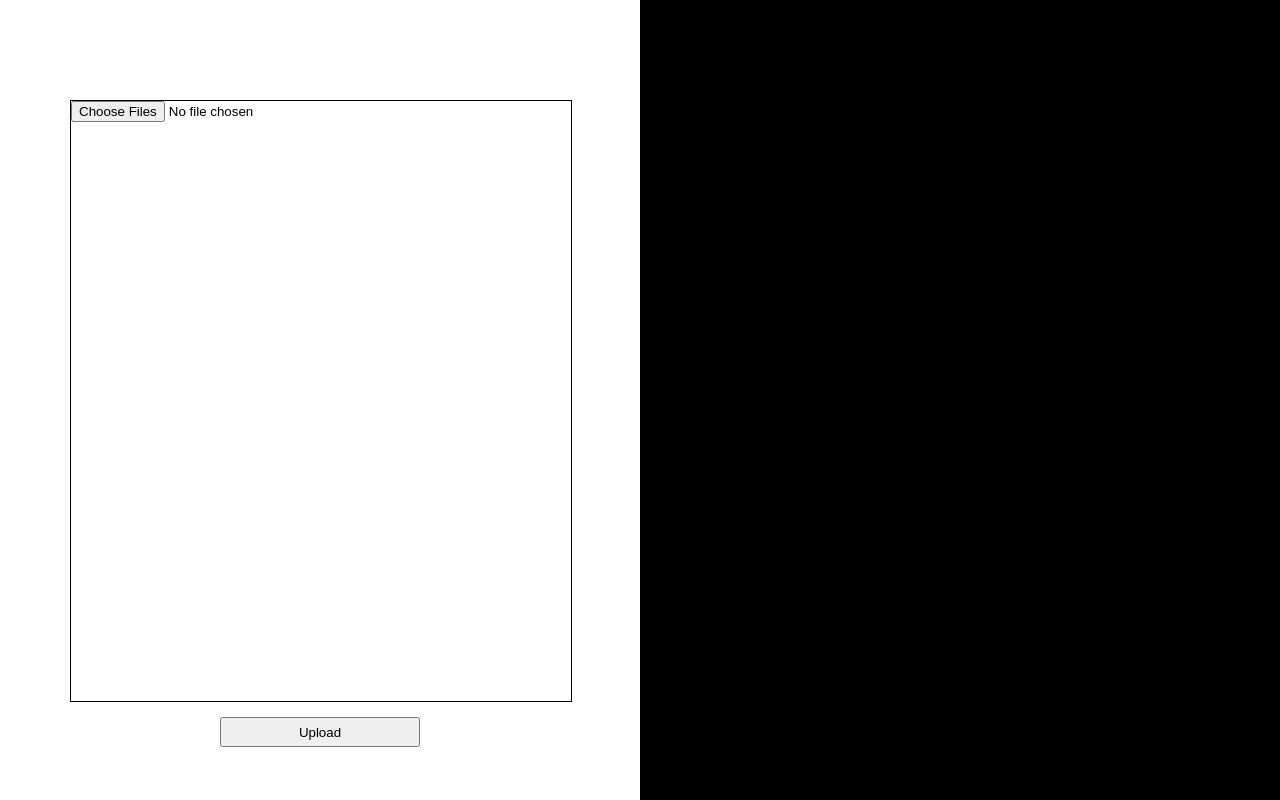
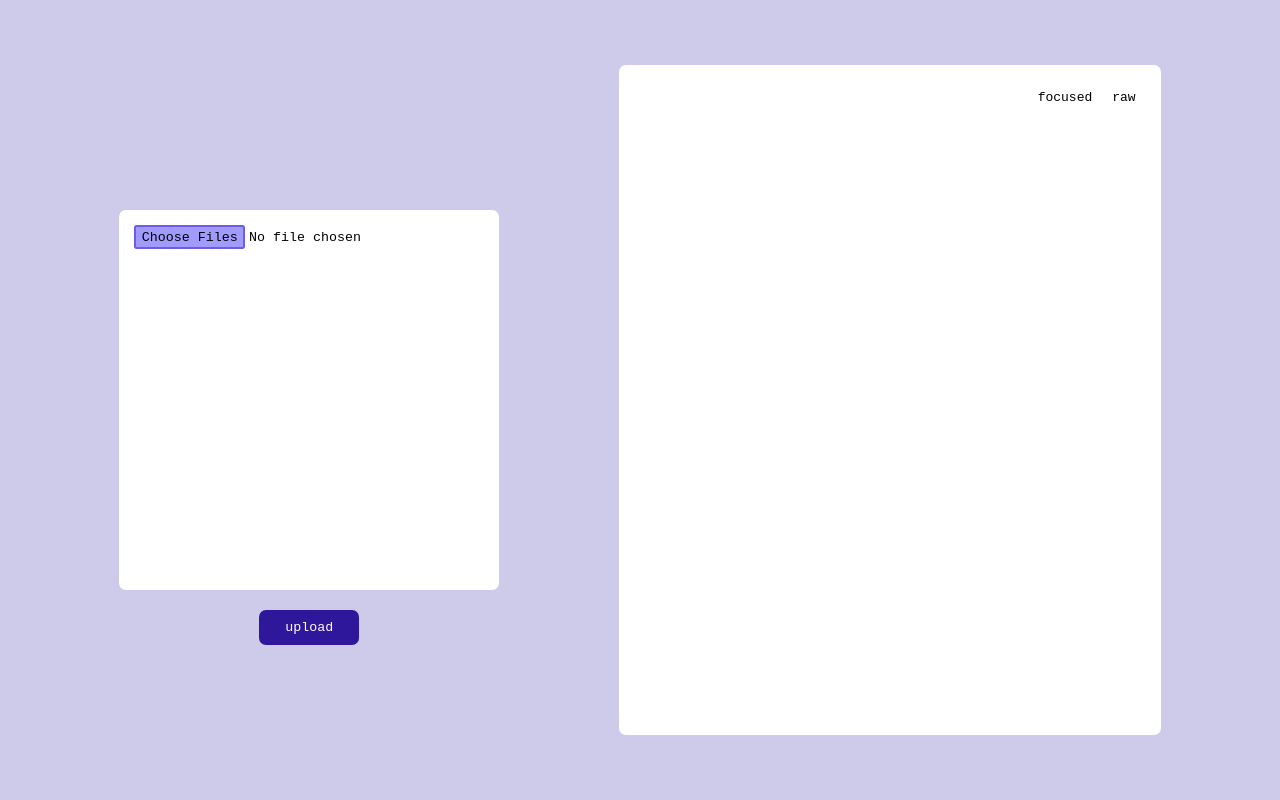
Before and after one commit to minori-fh/altgen, a React (Create React App) app in the folder client/: page / in a window 1280 px wide. Built offline with nearby package versions, Linux system fonts and the light colour scheme.

Commit message:
add functionality to display raw results on dom

```diff
--- a/client/src/App.css
+++ b/client/src/App.css
@@ -38,9 +38,26 @@
 }
 
 /* specific css */
+@import url('https://fonts.googleapis.com/css2?family=Roboto+Mono:wght@300;400;500&display=swap');
+
 #main-container {
   width: 100%;
   max-width: 100%;
   height: 100vh;
-  background-color: black;
+  background-color: rgb(205, 203, 233);
+  display: flex;
+  flex-direction: row;
+  align-items: center;
+  justify-content: space-evenly;
+  font-family: 'Roboto Mono', monospace !important;
+  font-size: 13px;
 }
+
+.btn {
+  width: 100px;
+  height: 35px;
+  border-radius: 7px;
+  border: none;
+  color: white;
+  background-color: rgb(47, 23, 156);
+}
--- a/client/src/App.js
+++ b/client/src/App.js
@@ -1,8 +1,7 @@
 import React, { Component } from 'react';
 import './App.css';
-import axios from 'axios';
 import InputPanel from './components/InputPanel'
-const FormData = require('form-data');
+import OutputPanel from './components/OutputPanel';
 
 
 class App extends Component {
@@ -10,51 +9,20 @@ class App extends Component {
   constructor(props){
     super()
     this.state = {
-      dragging: false,
-      fies: [],
+      detects: null,
     }
   }
 
-  // uploadFile = (file) => {
-
-  //   let formdata = new FormData()
-  //   formdata.append("file", file)
-  //   console.log("this is file: ", file)
-  //   console.log("this is formdata: ", formdata)
-
-  //   axios.post("/api/upload", formdata)
-  //     .then((response) => {
-  //       console.log(response);
-  //     })
-  //     .catch((error) => {
-  //       console.log(error);
-  //     });
-
-  // }
-
-  // altgen = (files) => {
-  //   console.log("//RECEIVED input.js --> app.js: ", files)
-
-  //   let formdata = new FormData()
-  //   formdata.append("file", files)
-  //   console.log("this is file: ", files)
-  //   console.log("this is formdata: ", formdata)
-
-  //   axios.post("/api/upload", formdata)
-  //     .then((response) => {
-  //       console.log(response);
-  //     })
-  //     .catch((error) => {
-  //       console.log(error);
-  //     });
-
-  //   // files.forEach(this.uploadFile)
-  // }
+  handleDetect = (detections) => {
+    console.log("DETECTIONS AT APP.JS LEVEL " + detections)
+    this.setState({detects: JSON.stringify(detections)})
+  }
 
   render(){
     return(
       <div id="main-container">
-        <InputPanel altgen={this.altgen}/>
+        <InputPanel sendDetect={this.handleDetect}/>
+        <OutputPanel visiondetects={this.state.detects}/>
       </div>
     )
   }
--- a/client/src/components/InputPanel/index.js
+++ b/client/src/components/InputPanel/index.js
@@ -1,5 +1,9 @@
 import React, { Component } from 'react';
 import './style.css';
+
+const FormData = require('form-data');
+const axios = require('axios');
+const fs = require('fs');
 
 class InputPanel extends Component {
 
@@ -8,66 +12,121 @@ class InputPanel extends Component {
         this.files = []
         this.dragCounter = 0
         this.state = {
-            dragging: false,
+            files: null,
         }
     }
 
-    onDragEnter = (e) => {
-        console.log("onDragEnter hit")
-        e.preventDefault() // prevent default action: opening dragged files
-        e.stopPropagation() // prevent progating to other components
-        // this.dragCounter++; console.log(this.dragCounter)
-        // if (e.dataTransfer.items && e.dataTransfer.items.length > 0){ this.setState({dragging: true}) }
+    // onDragEnter = (e) => {
+    //     console.log("onDragEnter hit")
+    //     e.preventDefault() // prevent default action: opening dragged files
+    //     e.stopPropagation() // prevent progating to other components
+    //     // this.dragCounter++; console.log(this.dragCounter)
+    //     // if (e.dataTransfer.items && e.dataTransfer.items.length > 0){ this.setState({dragging: true}) }
 
-        // setTimeout(console.log(this.state.dragging), 2000)
-    }
+    //     // setTimeout(console.log(this.state.dragging), 2000)
+    // }
 
-    onDragLeave = (e) => {
-        console.log("onDragLeave hit")
-        e.preventDefault()
-        e.stopPropagation()
-        // this.dragCounter--; console.log(this.dragCounter)
-        // if (this.dragCounter == 0){ this.setState({dragging: false}) }
-        // setTimeout(console.log(this.state.dragging), 2000)
-    }
+    // onDragLeave = (e) => {
+    //     console.log("onDragLeave hit")
+    //     e.preventDefault()
+    //     e.stopPropagation()
+    //     // this.dragCounter--; console.log(this.dragCounter)
+    //     // if (this.dragCounter == 0){ this.setState({dragging: false}) }
+    //     // setTimeout(console.log(this.state.dragging), 2000)
+    // }
 
-    onDrop = (e) => {
-        console.log("onDrop hit")
-        e.preventDefault()
-        e.stopPropagation()
+    // onDrop = (e) => {
+    //     console.log("onDrop hit")
+    //     e.preventDefault()
+    //     e.stopPropagation()
 
-        // check to see if dragged item is a file
-        if (e.dataTransfer.files && e.dataTransfer.files.length > 0){
+    //     console.log("before conditional; " + e.dataTransfer.files)
 
-            let currentFiles = this.files
-            let newFiles = e.dataTransfer.files
+    //     // check to see if dragged item is a file
+    //     if (e.dataTransfer.files.length > 0){
 
-            this.files = newFiles;
-            console.log("new file arr: ", this.files)
-        }
-    }
+    //         let currentFiles = this.draggedfiles
+    //         let newFiles = e.dataTransfer.files
+    //         this.draggedfiles = Object.values(newFiles) // array of files
 
-    onDragOver = (e) => {
-        e.preventDefault() // need to prevent default for this event but this event listener is not necessary for functionality
-        e.stopPropagation()
-    }
-
-    // handleUpload = () => {
-    //     console.log("SENDING// input.js --> app.js: ", this.files)
-    //     if (this.state.dragging == false && this.files.length > 0){
-    //         this.props.altgen(this.files)
+    //         console.log("length of filelist: ", e.dataTransfer.files.length)
+    //         console.log("currentFiles: ", currentFiles)
+    //         console.log("newFiles: ", newFiles)
     //     }
     // }
 
+    // onDragOver = (e) => {
+    //     e.preventDefault() // need to prevent default for this event but this event listener is not necessary for functionality
+    //     e.stopPropagation()
+    // }
+
+    // handleUpload = () => {
+    //     console.log("handleupload reached: " + this.draggedfiles)
+
+    //     const formData = new FormData();
+
+    //     this.draggedfiles.forEach((file) => {formData.append('file', file); console.log("handling upload of dragged file: " + file.name)})
+
+    //     console.log(formData)
+
+    //     axios({
+    //         method: 'post',
+    //         url: '/api/upload-dragged-image',
+    //         data: {hello: "thisfinallyworked"},
+    //         headers: {'Content-Type': 'multipart/form-data' }
+    //     })
+    //     .then(function (response) {
+    //         //handle success
+    //         console.log(response);
+    //     })
+    //     .catch(function (response) {
+    //         //handle error
+    //         console.log(response);
+    //     });
+    // }
+
+    handleSubmit = (event) => {
+        event.preventDefault();
+        console.log("HANDLESUBMIT")
+
+        let files = this.state.files
+        let formdata = new FormData()
+
+        Array.from(files).forEach((file) => {formdata.append("file", file)})
+
+        axios({
+            url: '/api/upload-image',
+            method: 'POST',
+            headers: {
+                'Content-Type': 'multipart/form-data'
+            },
+            data: formdata
+        }).then((res) => {
+            console.log(res.data.detections)
+            this.props.sendDetect(res.data.detections)
+        })
+
+    }
+
+    onChange = (event) => {
+        console.log("number of files: " + event.target.files.length)
+        this.setState({files: event.target.files})
+    }
+
     render(){
         return(
-        <div className="input-panel-container">
-            {/* <form id="form" enctype="multipart/form-data" method="POST"> */}
-            <form id="form" action="/api/upload-image" enctype="multipart/form-data" method="post">
-                <input id="input" type="file" accept="image/*" name="photo" multiple="multiple"/>
-                <input id="upload-btn" type="submit" value="Upload" />
-                {/* <input id="upload-btn" type="submit" value="upload" onClick={this.handleUpload} /> */}
+        <div id="input-panel-container">
+            {/* <form id="form" action="/api/upload-image" enctype="multipart/form-data" method="post"
+                                            onDrop={this.onDrop}
+                                            onDragOver={this.onDragOver}
+                                            onDragEnter={this.onDragEnter}
+                                            onDragLeave={this.onDragLeave}
+            > */}
+            <form onSubmit={this.handleSubmit} id="form" action="/api/upload-image" enctype="multipart/form-data" method="post">
+                <input id="input" type="file" accept="image/*" name="photo" multiple="multiple" onChange={this.onChange}/>
+                <input id="upload-btn" class="btn" type="submit" value="upload" />
             </form>
+            {/* <input id="upload-btn" type="submit" value="DRAG UPLOAD" onClick={this.handleUpload} /> */}
         </div>
         )
     }
--- a/client/src/components/InputPanel/style.css
+++ b/client/src/components/InputPanel/style.css
@@ -1,29 +1,55 @@
-.input-panel-container {
-    width: 50%;
-    max-width: 50%;
-    height: 100%;
+#input-panel-container {
+    width: 350px;
+    max-width: 350px;
+    height: 350px;
     text-align: center;
     background-color: white;
     display: flex;
     flex-direction: column;
     justify-content: center;
     align-items: center;
+    border-radius: 7px;
+    padding: 15px;
 }
 
-#form {
-    width: 500px;
-    height: 600px;
+#form, #input {
+    font-family: 'Roboto Mono', monospace !important;
+    width: 100%;
+    height: 100%;
 }
 
-#input {
-    width: 500px;
-    height: 600px;
-    border: solid black 1px;
+#upload-btn {
+    /* 15px is for padding */
+    margin-top: calc(15px + 20px);
+    font-family: 'Roboto Mono', monospace !important;
 }
 
+input[type=file]::-webkit-file-upload-button {
+    border: 2px solid #6c5ce7;
+    padding: .2em .4em;
+    border-radius: .2em;
+    background-color: #a29bfe;
+    transition: 1s;
+    font-family: 'Roboto Mono', monospace !important;
+}
 
-#upload-btn {
-    width: 200px;
-    height: 30px;
-    margin-top: 15px;
+input[type=file]::file-selector-button {
+    border: 2px solid #6c5ce7;
+    padding: .2em .4em;
+    border-radius: .2em;
+    background-color: #a29bfe;
+    transition: 1s;
+    font-family: 'Roboto Mono', monospace !important;
 }
+
+input[type=file]::-webkit-file-upload-button:hover {
+    background-color: #81ecec;
+    border: 2px solid #00cec9;
+    font-family: 'Roboto Mono', monospace !important;
+}
+
+input[type=file]::file-selector-button:hover {
+    background-color: #81ecec;
+    border: 2px solid #00cec9;
+    font-family: 'Roboto Mono', monospace !important;
+}
--- a/client/src/components/OutputPanel/index.js
+++ b/client/src/components/OutputPanel/index.js
@@ -0,0 +1,22 @@
+import React from 'react';
+import './style.css';
+
+function OutputPanel(props){
+
+    // features: alt/text (default), label, face, landmark, etc.
+
+    // view: raw, focused
+
+
+    return(
+        <div id="output-panel-container">
+            <div id="output-menubar">
+                <div className="output-view">focused</div>
+                <div className="output-view">raw</div>
+            </div>
+            <div id="codebox">{props.visiondetects}</div>
+        </div>
+    )
+}
+
+export default OutputPanel;
--- a/client/src/components/OutputPanel/style.css
+++ b/client/src/components/OutputPanel/style.css
@@ -0,0 +1,25 @@
+#output-panel-container {
+    width: 40%;
+    height: 80%;
+    max-width: 40%;
+    background-color: white;
+    border-radius: 7px;
+    padding: 15px;
+}
+
+#output-menubar {
+    display: flex;
+    flex-direction: row;
+    justify-content: flex-end;
+}
+
+.output-view {
+    margin: 10px;
+}
+
+#codebox {
+    width: 100%;
+    max-width: 100%;
+    height: 100%;
+    overflow: scroll;
+}
```
Also changed, not shown: 2 other files (tests, documents, lock files or other folders).
